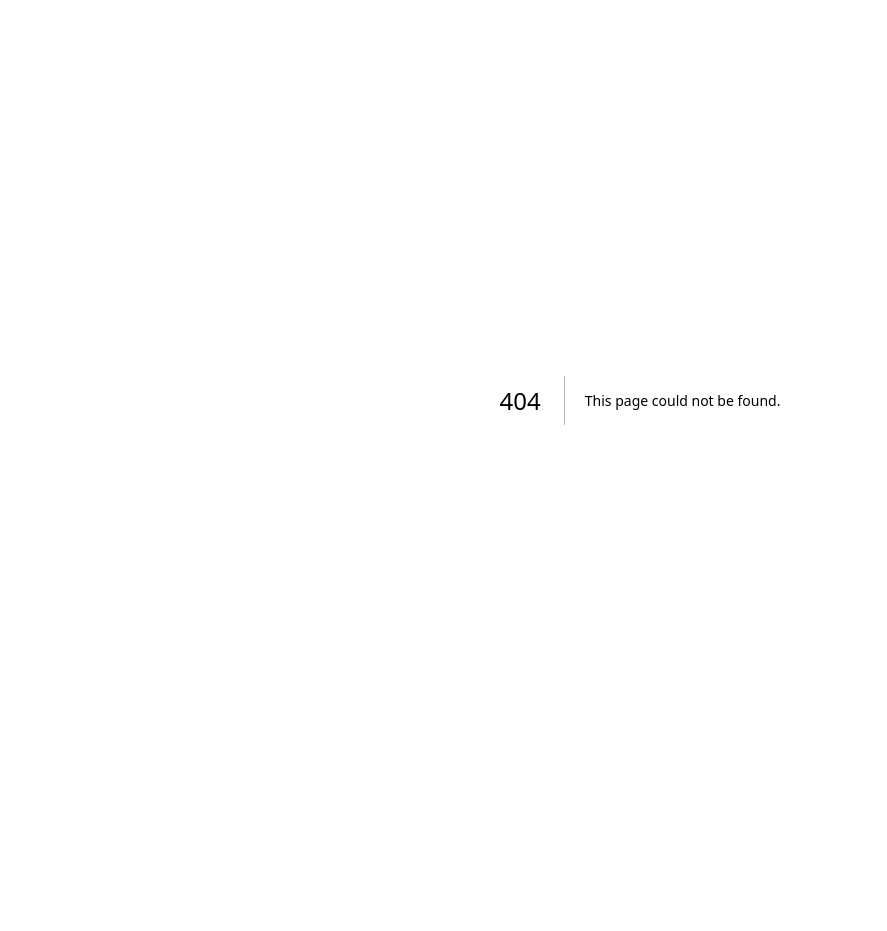
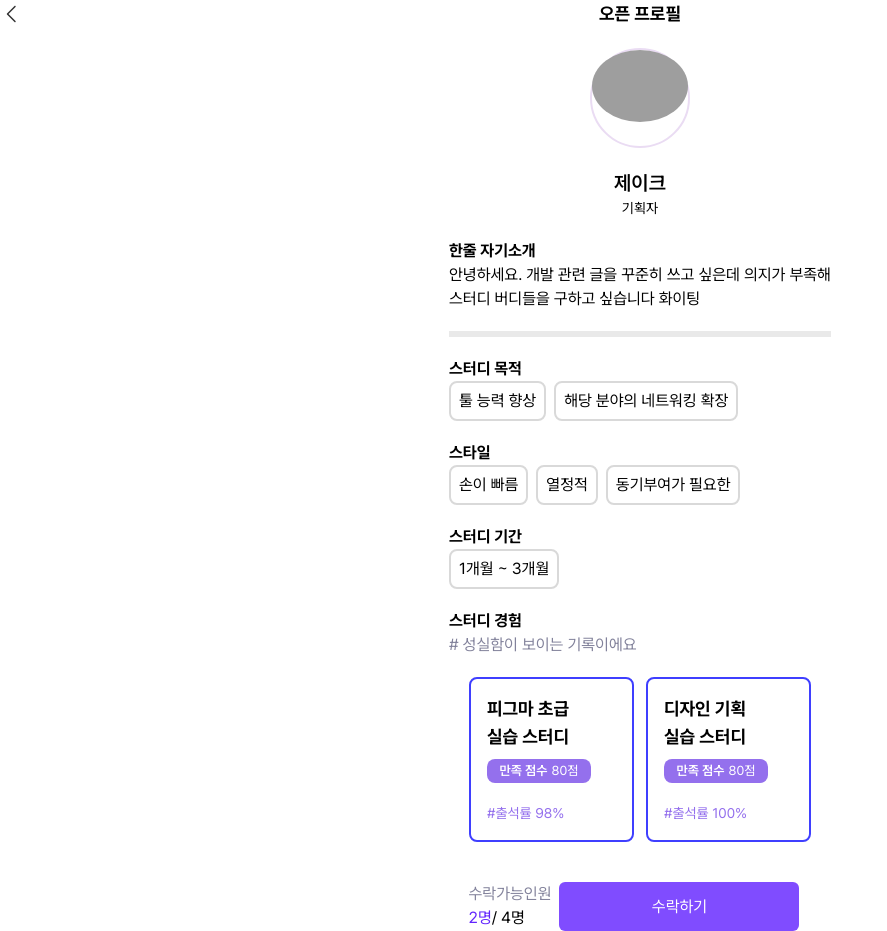
Before and after one commit to yoo-nji/Uandmy_Frontend, a Next.js app: page /public-profile/1 in a window 1280 px wide. Before the commit this address had no page. Shown: the whole page, without its empty margins (0-887 px from the left). Before the commit the page ends 800 px from the top, so only its background shows below. Built offline with nearby package versions, Linux system fonts and the light colour scheme; grey boxes are pictures that could not be loaded.

Commit message:
[✨feat]: 브랜치 머지

```diff
--- /dev/null
+++ b/src/app/public-profile/[id]/page.tsx
@@ -0,0 +1,157 @@
+'use client';
+
+import { useParams } from 'next/navigation';
+
+import Avartar from '@/components/common/Avatar';
+import Button from '@/components/common/Button';
+import StudyExperienceCard from '@/components/common/StudyExperienceCard';
+import TagList from '@/components/common/TagList';
+
+const PublicProfile = () => {
+  const { id } = useParams<{ id: string }>();
+
+  const profiles: Record<string, any> = {
+    '1': {
+      name: '제이크',
+      job: '기획자',
+      totalStudy: 8,
+      attendance: 98,
+      text: '안녕하세요. 개발 관련 글을 꾸준히 쓰고 싶은데 의지가 부족해 스터디 버디들을 구하고 싶습니다 화이팅',
+      StudyExperienceDatas: [
+        {
+          title: '피그마 초급 실습 스터디',
+          score: 80,
+          attendance: 98,
+        },
+        {
+          title: '디자인 기획 실습 스터디',
+          score: 80,
+          attendance: 100,
+        },
+      ],
+      StudyPurposeDatas: [
+        { purpose: '툴 능력 향상' },
+        { purpose: '해당 분야의 네트워킹 확장' },
+      ],
+      StudyStyleDatas: [
+        { style: '손이 빠름' },
+        { style: '열정적' },
+        { style: '동기부여가 필요한' },
+      ],
+      StudyPeriodDatas: [{ period: '1개월 ~ 3개월' }],
+    },
+  };
+  // const profile = profiles[id as keyof typeof profiles];
+
+  const handleLeftClick = () => {};
+  const handleAccept = () => {};
+  return (
+    <>
+      <div className="flex justify-center items-center h-auto ">
+        <div className="flex items-center flex-col w-[21.438rem] space-y-5">
+          <div className="relative text-center space-y-5 ">
+            <div className="sticky top-0 flex items-center justify-center">
+              {/* 이전 단계로 이동 */}
+              <button onClick={handleLeftClick} className="fixed left-0">
+                <svg
+                  width="24"
+                  height="24"
+                  viewBox="0 0 24 24"
+                  fill="none"
+                  xmlns="http://www.w3.org/2000/svg"
+                  className="cursor-pointer">
+                  <path
+                    fillRule="evenodd"
+                    clipRule="evenodd"
+                    d="M15.5303 3.96967C15.8232 4.26256 15.8232 4.73744 15.5303 5.03033L8.56066 12L15.5303 18.9697C15.8232 19.2626 15.8232 19.7374 15.5303 20.0303C15.2374 20.3232 14.7626 20.3232 14.4697 20.0303L6.96967 12.5303C6.67678 12.2374 6.67678 11.7626 6.96967 11.4697L14.4697 3.96967C14.7626 3.67678 15.2374 3.67678 15.5303 3.96967Z"
+                    fill="black"
+                    fillOpacity="0.8"
+                  />
+                </svg>
+              </button>
+
+              <div className="font-bold text-lg mx-auto">오픈 프로필</div>
+            </div>
+            <div className="w-[6.25rem] h-[6.25rem] p-0 border-2 border-[#EADCF3] rounded-full">
+              <Avartar size={'100%'} />
+            </div>
+          </div>
+          <div className="text-center">
+            <div className="font-semibold text-[1.25rem]">
+              {profiles[id].name}
+            </div>
+            <p className=" text-[0.875rem] ">{profiles[id].job}</p>
+          </div>
+
+          <div>
+            <div className="font-bold">한줄 자기소개</div>
+            <p>{profiles[id].text}</p>
+            <hr className="w-full border-[0.188rem] border-[#E9E9E9] mt-5 mb-5" />
+            <div className="flex flex-col space-y-5">
+              <div>
+                <p className=" text-base font-bold">스터디 목적</p>
+                <div className="flex flex-row gap-2">
+                  {profiles[id].StudyPurposeDatas.map((purpose, index) => (
+                    <TagList key={index} tagData={[purpose.purpose]} disabled />
+                  ))}
+                </div>
+              </div>
+              <div>
+                <p className="text-base font-bold">스타일</p>
+                <div className="flex flex-row gap-2">
+                  {profiles[id].StudyStyleDatas.map((style, index) => (
+                    <TagList key={index} tagData={[style.style]} disabled />
+                  ))}
+                </div>
+              </div>
+
+              <div>
+                <p className="text-base font-bold">스터디 기간</p>
+                <div className="flex flex-row gap-2">
+                  {profiles[id].StudyPeriodDatas.map((period, index) => (
+                    <TagList key={index} tagData={[period.period]} disabled />
+                  ))}
+                </div>
+              </div>
+              <div>
+                <p className="text-base font-bold">스터디 경험</p>
+                <p className="text-[#82829B]">
+                  &#035; 성실함이 보이는 기록이에요
+                </p>
+
+                <div className="flex flex-row p-5 gap-3">
+                  {profiles[id].StudyExperienceDatas.map((study, index) => (
+                    <StudyExperienceCard
+                      key={index}
+                      title={study.title}
+                      score={study.score}
+                      attendance={study.attendance}
+                    />
+                  ))}
+                </div>
+              </div>
+            </div>
+          </div>
+
+          <div className="box-border flex flex-row gap-2 w-full ">
+            <span>
+              <p className="text-[#82829B]">수락가능인원</p>
+              <div className="flex">
+                <p className="text-primary">2명</p>
+                <p>/ 4명</p>
+              </div>
+            </span>
+
+            <Button
+              label="수락하기"
+              onClick={handleAccept}
+              bgColor="bg-[#804CFF]"
+              className="w-[15rem] h-[3.063rem]"
+            />
+          </div>
+        </div>
+      </div>
+    </>
+  );
+};
+export default PublicProfile;
```
